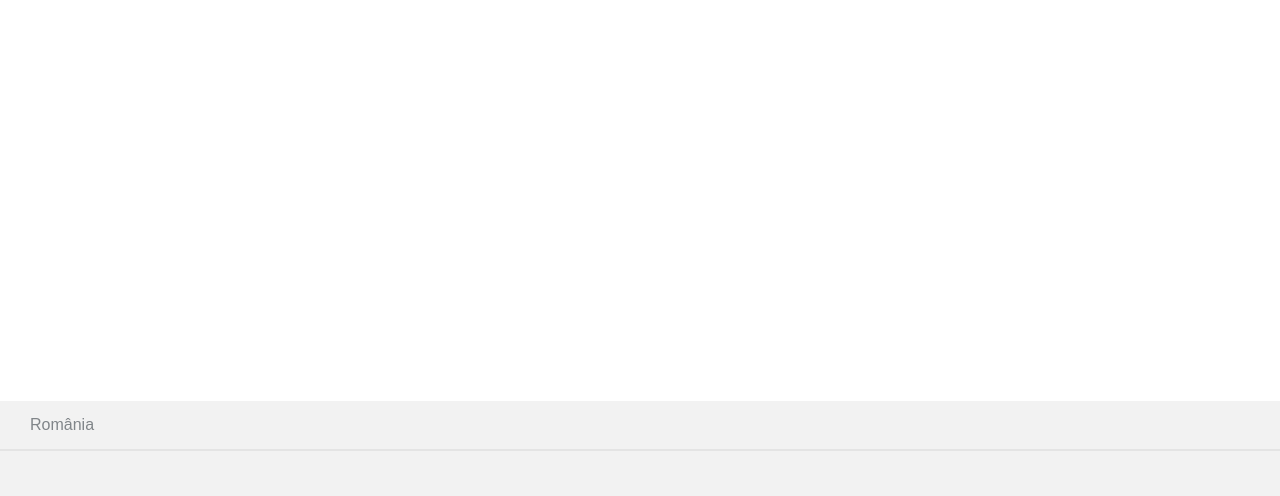
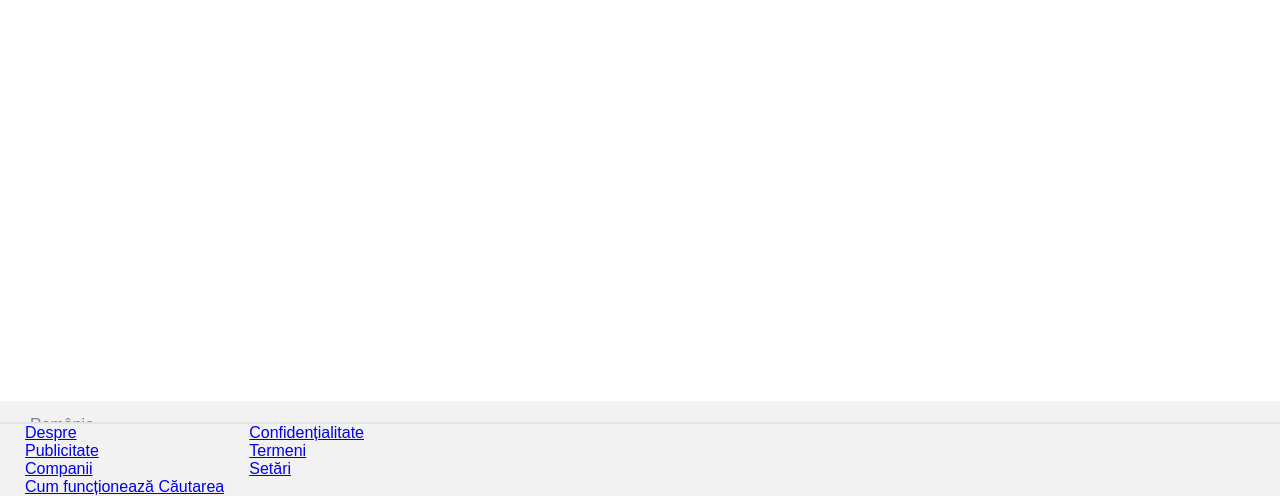
Before and after one commit to dragosmatteo/Google, a plain HTML site: page index.html in a window 1280 px wide. Shown: the part 304-800 px from the top of the page. Drawn offline with Linux system fonts and the light colour scheme.

Commit message:
Update index.html

```diff
--- a/index.html
+++ b/index.html
@@ -47,22 +47,22 @@
 
         <div class="section_2">
 
-        <!-- <div class="list_1">
+        <div class="list_1">
             <ul class="footer_list">
-                <li class="ft"><a href="#">Despre</a></li>
-                <li class="ft"><a href="#">Publicitate</a></li>
-                <li class="ft"><a href="#">Companii</a></li>
-                <li class="ft"><a href="#">Cum funcționează căutarea</a></li>
+                <li class="th"><a href="#">Despre</a></li>
+                <li class="th"><a href="#">Publicitate</a></li>
+                <li class="th"><a href="#">Companii</a></li>
+                <li class="th"><a href="#">Cum funcționează Căutarea</a></li>
             </ul>
         </div>
 
         <div class="list_2">
             <ul class="footer_list1">
-                <li class="ft1"><a href="#">Confidențialitate</a></li>
-                <li class="ft1"><a href="#">Termeni</a></li>
-                <li class="ft1"><a href="#">Setări</a></li>
+                <li class="th1"><a href="#">Confidențialitate</a></li>
+                <li class="th1"><a href="#">Termeni</a></li>
+                <li class="th1"><a href="#">Setări</a></li>
             </ul>
-        </div> -->
+        </div>
 
         </div>
     </footer>
```
